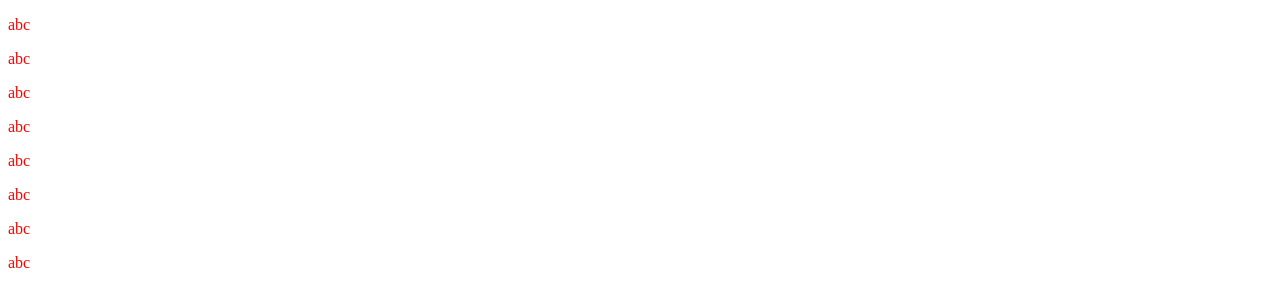
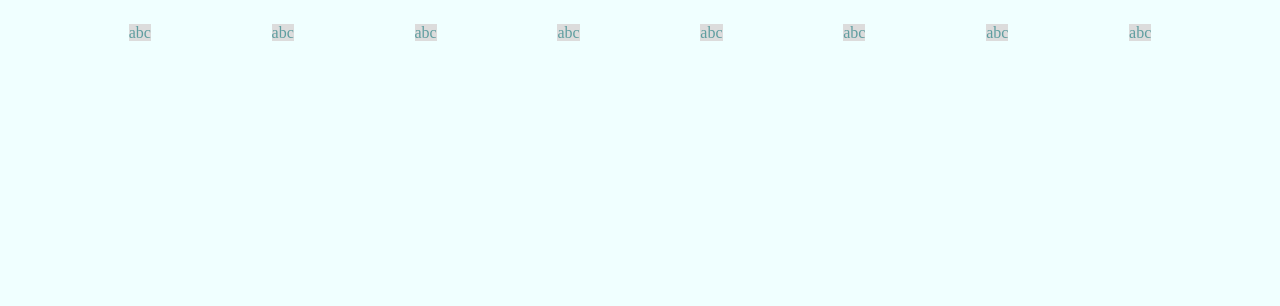
Before and after one commit to kumar-stack/responsive, a plain HTML site: page index.html in a window 1280 px wide. Drawn offline with Linux system fonts and the light colour scheme.

Commit message:
background color

```diff
--- a/index.html
+++ b/index.html
@@ -14,7 +14,7 @@
 
 
 <div class="wrapper">
-	<p>abc</p>
+	<p class="ok">abc</p>
 	<p>abc</p>
 	<p>abc</p>
 	<p>abc</p>
--- a/style.css
+++ b/style.css
@@ -1,3 +1,6 @@
+body{
+	background-color: azure;
+}
 .box{
 	width: 200px;
 	height: 200px;
@@ -34,8 +37,15 @@
 	}
 }
 
-
+.wrapper{
+	display: flex;
+	justify-content: space-evenly;
+}
 
 .wrapper p:first-line{
-	color: red;
+	color: cadetblue ;
+	background: gainsboro;
 }
+p .ok{
+	border-radius: 4px;
+}
```
